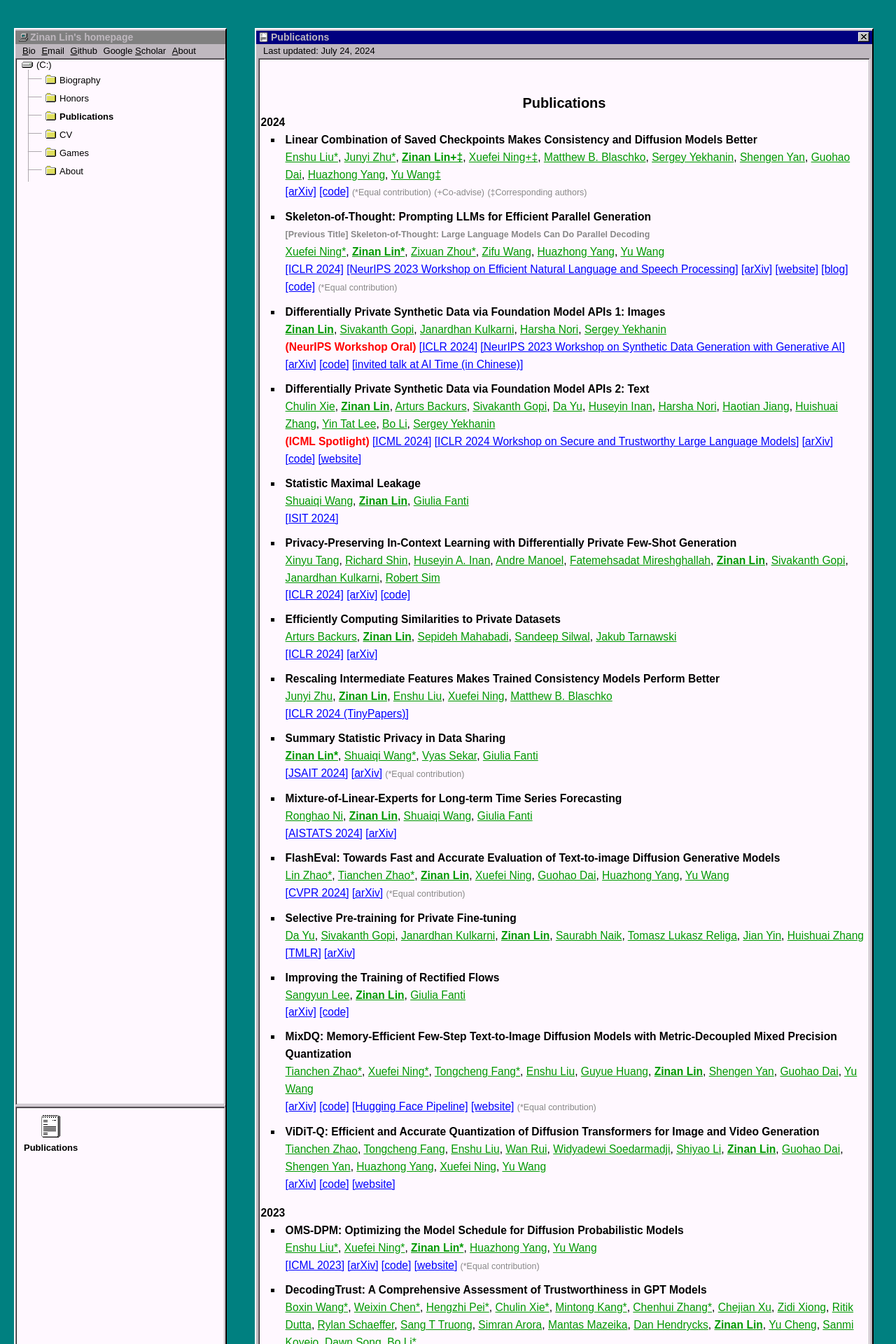
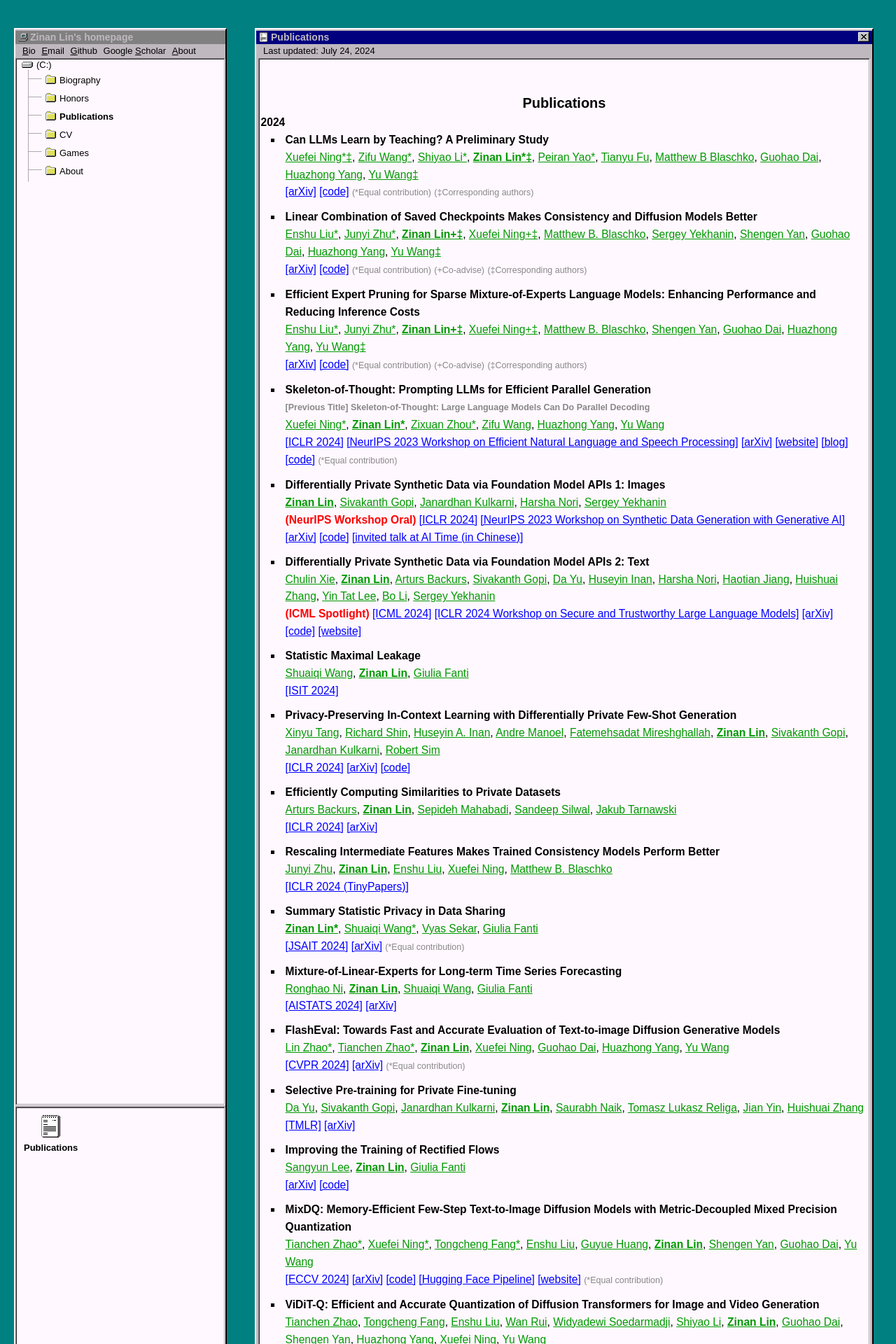
Before and after one commit to fjxmlzn/fjxmlzn.github.io, a Jekyll site: the page built from _publications/publications.html, in a window 1280 px wide. Shown: the top 1920 px of the page at 70% size. Built offline with Jekyll 4.4.1, drawn with Linux system fonts in a browser that asks for light colours.

Commit message:
update publications

```diff
--- a/_publications/publications.html
+++ b/_publications/publications.html
@@ -71,6 +71,29 @@ permalink: /publications/index.html
 <span class="publication_year">2024</span>
 <ul>
     <li class='publication_li'>
+        <span class='publication_title'>Can LLMs Learn by Teaching? A Preliminary Study</span>
+        <span class="publication_author">
+            <a href="#">Xuefei Ning*‡</a>,
+            <a href="#">Zifu Wang*</a>,
+            <a href="#">Shiyao Li*</a>,
+            <span class="publication_me"><a href="https://zinanlin.me/" target="_blank">Zinan Lin*‡</a></span>,
+            <a href="#">Peiran Yao*</a>,
+            <a href="#">Tianyu Fu</a>,
+            <a href="#">Matthew B Blaschko</a>,
+            <a href="#">Guohao Dai</a>,
+            <a href="#">Huazhong Yang</a>,
+            <a href="#">Yu Wang‡</a>
+        </span>
+        <span class='publication_journal'>
+            <a href="https://arxiv.org/abs/2406.14629" target="_blank">[arXiv]</a>
+        </span>
+        <span class='publication_journal'>
+            <a href="https://github.com/imagination-research/lbt" target="_blank">[code]</a>
+        </span>
+        <span class="publication_note">(*Equal contribution)</span>
+        <span class="publication_note">(‡Corresponding authors)</span>
+    </li>
+    <li class='publication_li'>
         <span class='publication_title'>Linear Combination of Saved Checkpoints Makes Consistency and Diffusion Models Better</span>
         <span class="publication_author">
             <a href="#">Enshu Liu*</a>,
@@ -89,6 +112,29 @@ permalink: /publications/index.html
         </span>
         <span class='publication_journal'>
             <a href="https://github.com/imagination-research/LCSC" target="_blank">[code]</a>
+        </span>
+        <span class="publication_note">(*Equal contribution)</span>
+        <span class="publication_note">(+Co-advise)</span>
+        <span class="publication_note">(‡Corresponding authors)</span>
+    </li>
+    <li class='publication_li'>
+        <span class='publication_title'>Efficient Expert Pruning for Sparse Mixture-of-Experts Language Models: Enhancing Performance and Reducing Inference Costs</span>
+        <span class="publication_author">
+            <a href="#">Enshu Liu*</a>,
+            <a href="#">Junyi Zhu*</a>,
+            <span class="publication_me"><a href="https://zinanlin.me/" target="_blank">Zinan Lin+‡</a></span>,
+            <a href="#">Xuefei Ning+‡</a>,
+            <a href="#">Matthew B. Blaschko</a>,
+            <a href="#">Shengen Yan</a>,
+            <a href="#">Guohao Dai</a>,
+            <a href="#">Huazhong Yang</a>,
+            <a href="#">Yu Wang‡</a>
+        </span>
+        <span class='publication_journal'>
+            <a href="https://arxiv.org/abs/2407.00945" target="_blank">[arXiv]</a>
+        </span>
+        <span class='publication_journal'>
+            <a href="https://github.com/imagination-research/EEP" target="_blank">[code]</a>
         </span>
         <span class="publication_note">(*Equal contribution)</span>
         <span class="publication_note">(+Co-advise)</span>
@@ -346,6 +392,9 @@ permalink: /publications/index.html
             <a href="#">Shengen Yan</a>,
             <a href="#">Guohao Dai</a>,
             <a href="#">Yu Wang</a>
+        </span>
+        <span class='publication_journal'>
+            <a href="#" target="_blank">[ECCV 2024]</a>
         </span>
         <span class='publication_journal'>
             <a href="https://arxiv.org/abs/2405.17873" target="_blank">[arXiv]</a>
```
